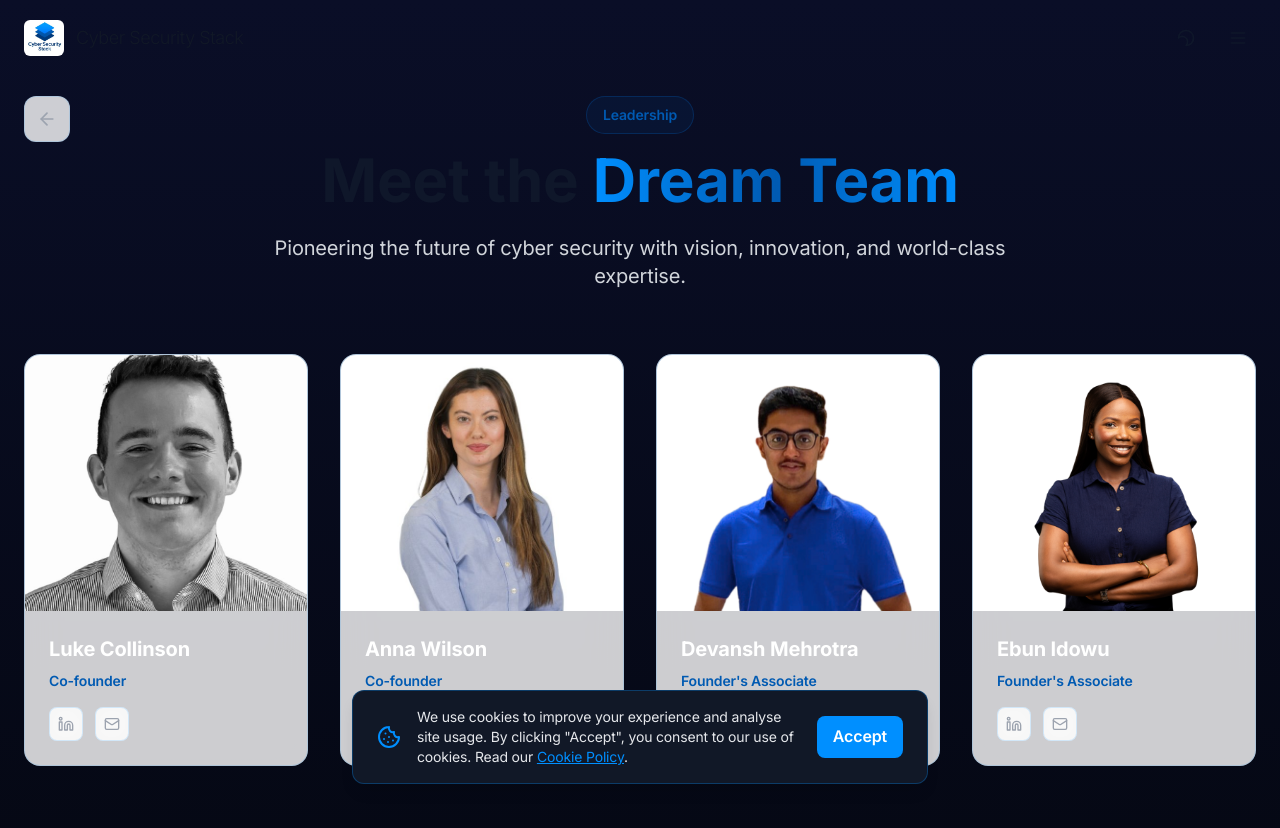
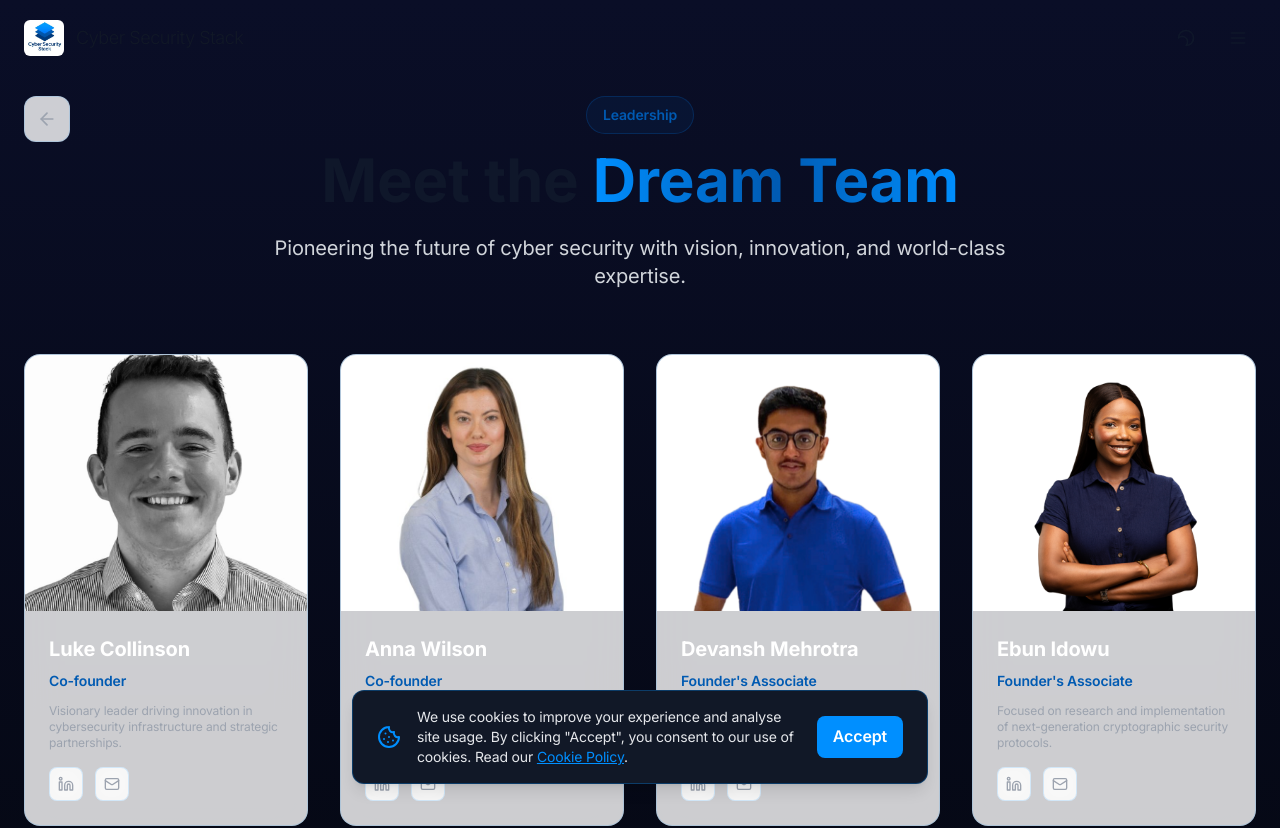
Before and after one commit to DevanshM1211/Cybersecurity-Stack-Website, a Next.js app: page /team in a window 1280 px wide. Shown: the top 828 px of the page. Built offline with nearby package versions, Linux system fonts and the light colour scheme.

Commit message:
Add brief description text under each team member

```diff
--- a/components/Team.tsx
+++ b/components/Team.tsx
@@ -14,6 +14,7 @@ const Team = () => {
     {
       name: "Luke Collinson",
       role: "Co-founder",
+      description: "Visionary leader driving innovation in cybersecurity infrastructure and strategic partnerships.",
       image: "/team/luke-collinson.jpg",
       linkedin: "https://www.linkedin.com/in/luke-c-088b61121/",
       email: "luke@cybersecuritystack.co.uk",
@@ -21,6 +22,7 @@ const Team = () => {
     {
       name: "Anna Wilson",
       role: "Co-founder",
+      description: "Expert in cyber defense systems and resilient architecture design for critical infrastructure.",
       image: "/team/anna-wilson.jpg",
       linkedin: "https://www.linkedin.com/in/anna-wilson-889830226/",
       email: "anna@cybersecuritystack.co.uk",
@@ -28,6 +30,7 @@ const Team = () => {
     {
       name: "Devansh Mehrotra",
       role: "Founder's Associate",
+      description: "Specializing in product development and bringing cutting-edge security solutions to market.",
       image: "/team/devansh-mehrotra.png",
       linkedin: "https://www.linkedin.com/in/devanshmehrotra12/",
       email: "devansh@cybersecuritystack.co.uk",
@@ -35,6 +38,7 @@ const Team = () => {
     {
       name: "Ebun Idowu",
       role: "Founder's Associate",
+      description: "Focused on research and implementation of next-generation cryptographic security protocols.",
       image: "/team/ebun-idowu.png",
       linkedin: "https://www.linkedin.com/in/ebun-idowu/",
       email: "ebun@cybersecuritystack.co.uk",
@@ -119,8 +123,11 @@ const Team = () => {
                 <h3 className="text-xl font-bold text-white mb-2 group-hover:text-cyber-blue transition-colors">
                   {member.name}
                 </h3>
-                <p className="text-cyber-purple text-sm font-semibold mb-4">
+                <p className="text-cyber-purple text-sm font-semibold mb-3">
                   {member.role}
+                </p>
+                <p className="text-gray-400 text-xs mb-4 line-clamp-3">
+                  {member.description}
                 </p>
 
                 {/* Social Links */}
```
